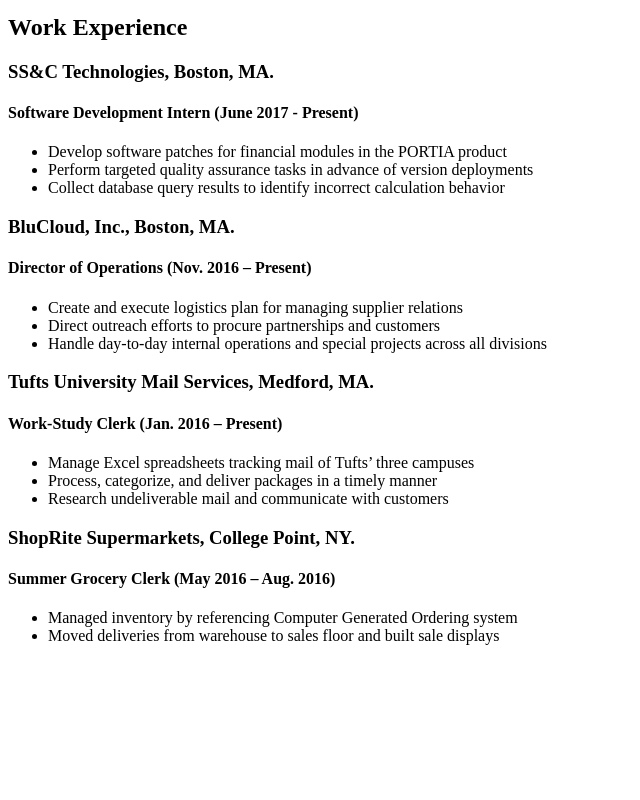
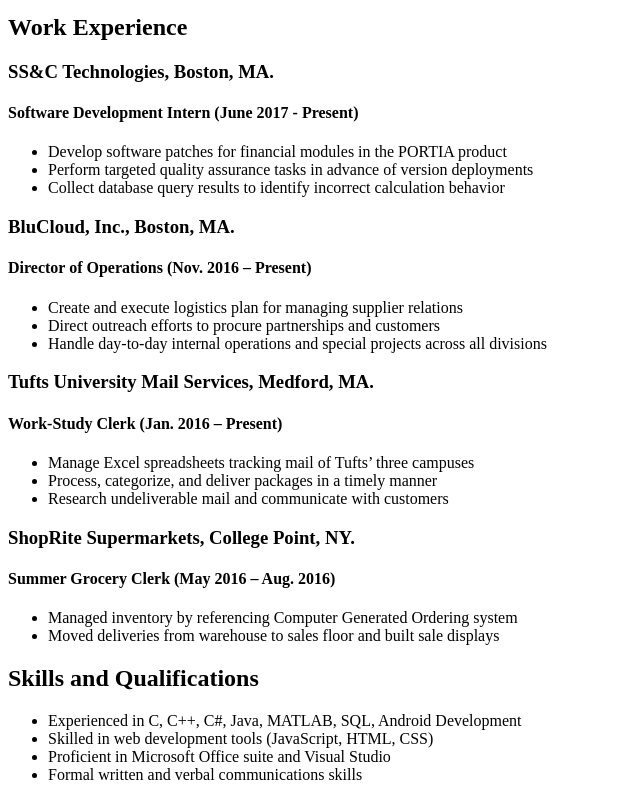
Before and after one commit to mcmorscher/mcmorscher.github.io, a plain HTML site: page resume.html in a window 1280 px wide. Shown: the part 371-1171 px from the top of the page, without its empty margins (0-640 px from the left). Before the commit the page ends 1032 px from the top, so only its background shows below. Drawn offline with Linux system fonts and the light colour scheme.

Commit message:
Added skills section to resume.html

```diff
--- a/resume.html
+++ b/resume.html
@@ -48,6 +48,12 @@
         <li>Moved deliveries from warehouse to sales floor and built sale displays</li>
     </ul>
 
-
+    <h2>Skills and Qualifications</h2>
+    <ul>
+        <li>Experienced in C, C++, C#, Java, MATLAB, SQL, Android Development</li>
+        <li>Skilled in web development tools (JavaScript, HTML, CSS)</li>
+        <li>Proficient in Microsoft Office suite and Visual Studio</li>
+        <li>Formal written and verbal communications skills</li>
+    </ul>
 
 </body>
```
